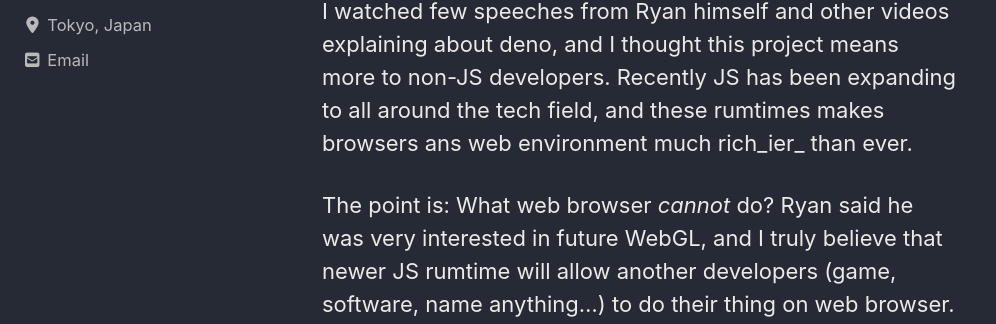
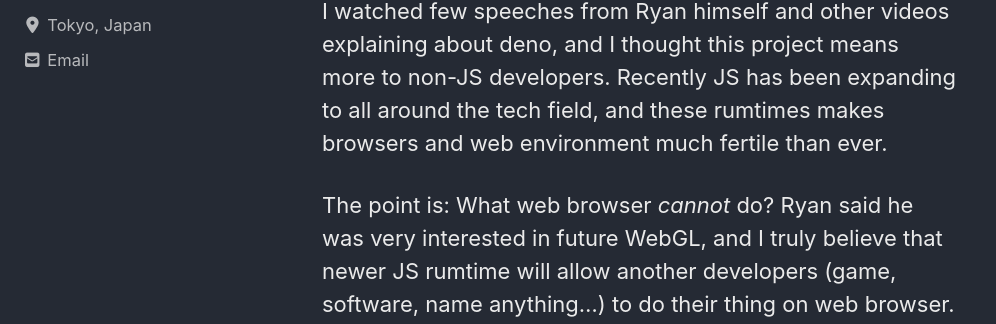
Before and after one commit to bkko79/bkko79.github.io, a Jekyll site: the page built from _posts/2020-06-15-ok-deno.md, in a window 1280 px wide and 900 px high, scrolled down 4267 px. Shown: the part 262-586 px from the top of the window, without its empty margins (0-996 px from the left). Built offline with Jekyll 4.4.1, drawn with Linux system fonts in a browser that asks for light colours; cached includes are drawn as plain includes; nearby versions of some CDN libraries; comment, search, counter and statistics services are not loaded.

Commit message:
typo fixed

```diff
--- a/_posts/2020-06-15-ok-deno.md
+++ b/_posts/2020-06-15-ok-deno.md
@@ -64,7 +64,7 @@ libdeno and Ops (syscall thing I said above) communicates in Typed Array. It can
 
 ## Conclustion: I'm still diggin' it
 
-I watched few speeches from Ryan himself and other videos explaining about deno, and I thought this project means more to non-JS developers. Recently JS has been expanding to all around the tech field, and these rumtimes makes browsers ans web environment much rich_ier_ than ever.
+I watched few speeches from Ryan himself and other videos explaining about deno, and I thought this project means more to non-JS developers. Recently JS has been expanding to all around the tech field, and these rumtimes makes browsers and web environment much fertile than ever.
 
 The point is: What web browser _cannot_ do? Ryan said he was very interested in future WebGL, and I truly believe that newer JS rumtime will allow another developers (game, software, name anything...) to do their thing on web browser. Then, what should _we_, typical front end engineer, need to study? That is a good motivation to grab a shovel and dig this massive deno's footprints.
 
```
